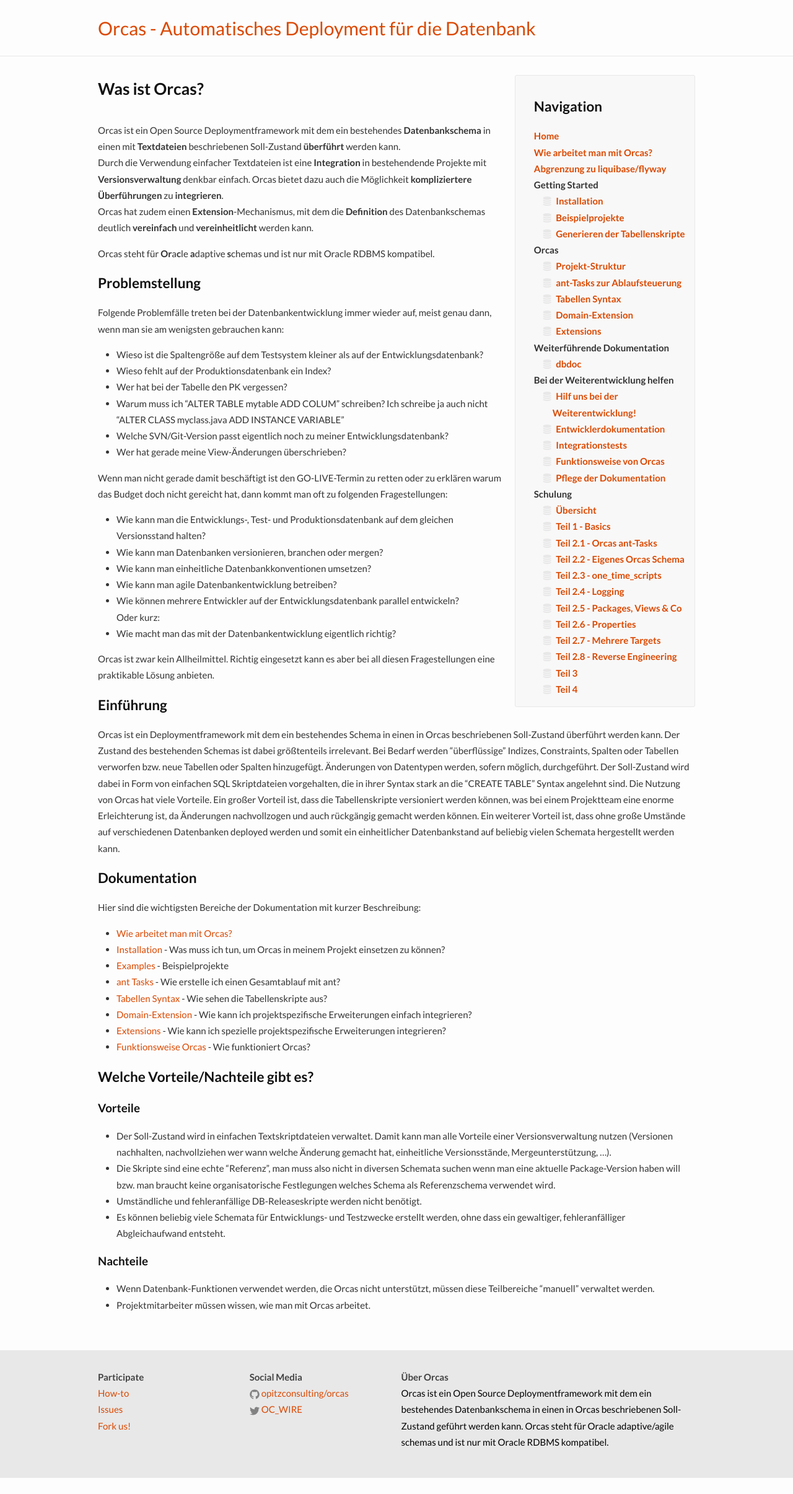
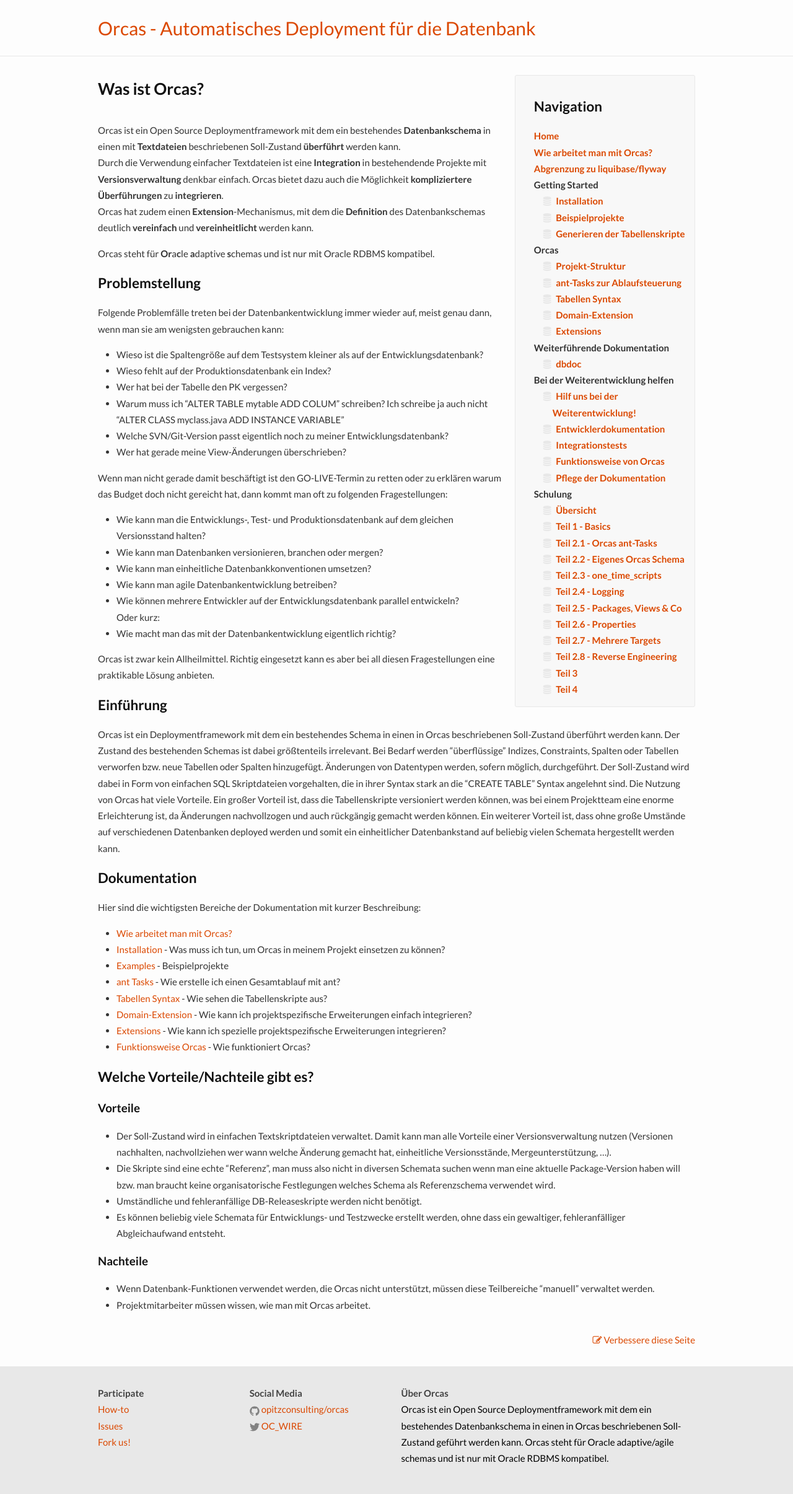
Before and after one commit to opitzconsulting/orcas, a Jekyll site: the page built from _docs/about.md, in a window 1280 px wide. Shown: the whole page at 62% size. Built offline with Jekyll 4.4.1, drawn with Linux system fonts in a browser that asks for light colours; nearby versions of some CDN libraries; before the commit the page ends 2385 px from its top, so only the background shows below that.

Commit message:
add improve this page link

```diff
--- a/_layouts/page.html
+++ b/_layouts/page.html
@@ -11,4 +11,8 @@
     {{ content }}
   </article>
 
+  <footer class="post-footer">
+    <a href="{{site.github.repository_url}}/blob/gh-pages/{{page.path}}"><i class="fa fa-pencil-square-o"></i> Verbessere diese Seite</a>
+  </footer>
+
 </div>
--- a/_sass/_layout.scss
+++ b/_sass/_layout.scss
@@ -264,6 +264,10 @@
     }
 }
 
+.post-footer {
+  text-align: right;
+}
+
 .section-nav {
   text-align: center;
   position: relative;
```
